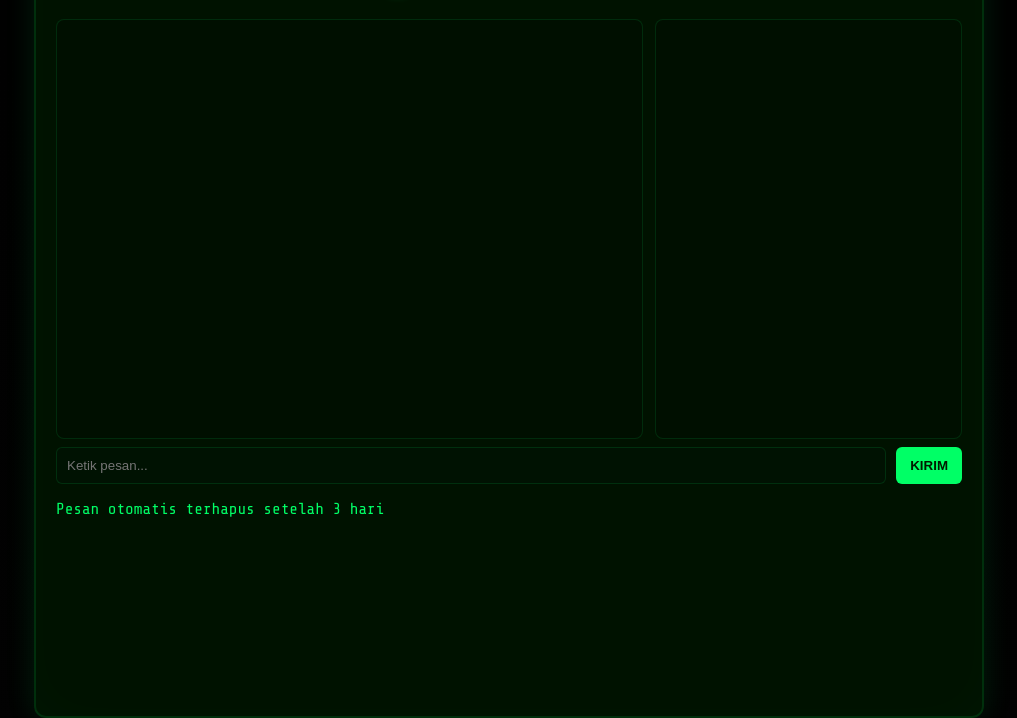
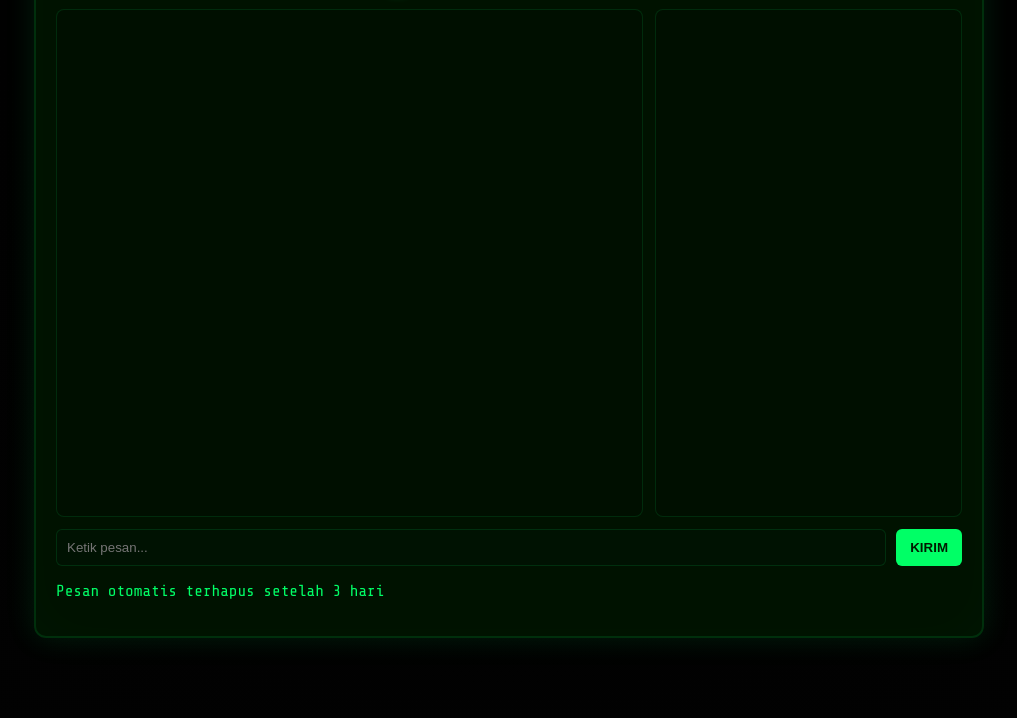
Before and after one commit to eridavira07/anon-chat-eri, a plain HTML site: page index.html in a window 1280 px wide. Shown: the part 82-800 px from the top of the page, without its empty margins (131-1148 px from the left). Drawn offline with nearby package versions, Linux system fonts and the light colour scheme; no server answers.

Commit message:
Add files via upload

```diff
--- a/style.css
+++ b/style.css
@@ -17,7 +17,6 @@ body {
   display:flex; justify-content:center;
   background:radial-gradient(circle at top,var(--bg-start),var(--bg-end));
   font-family:'Share Tech Mono', monospace; color:var(--neon);
-  overflow: hidden;
 }
 
 /* Terminal umum */
@@ -26,28 +25,35 @@ body {
   background:var(--panel); border-radius:12px;
   padding:20px; border:2px solid var(--panel-border);
   box-shadow:0 0 30px rgba(0,255,102,0.12), inset 0 0 60px rgba(0,255,102,0.02);
+  display:flex; flex-direction:column;
+  height:90vh;
 }
 
-.terminal h1, .terminal h2 { text-align:center; color: var(--neon); text-shadow:0 0 8px rgba(0,255,102,0.35); }
+/* Header */
+.terminal h1 { text-align:center; color: var(--neon); text-shadow:0 0 8px rgba(0,255,102,0.35); margin-bottom:12px; }
 
 /* Container chat + admin posts */
-.messages-container { display:flex; gap:12px; }
-.messages { flex:2; height:420px; overflow-y:auto; background: rgba(0, 15, 0, 0.88); padding:12px; border-radius:8px; border:1px solid var(--panel-border); }
-.admin-posts { flex:1; height:420px; overflow-y:auto; background: rgba(0, 15, 0, 0.88); padding:12px; border-radius:8px; border:1px solid var(--panel-border); }
+.messages-container {
+  display:flex; gap:12px; flex:1; overflow:hidden;
+}
+.messages { flex:2; overflow-y:auto; background: rgba(0, 15, 0, 0.88); padding:12px; border-radius:8px; border:1px solid var(--panel-border); }
+.admin-posts { flex:1; overflow-y:auto; background: rgba(0, 15, 0, 0.88); padding:12px; border-radius:8px; border:1px solid var(--panel-border); }
 
 /* Chat message */
 .msg {
   padding:10px 12px; margin-bottom:8px;
   background: rgba(0,255,102,0.02);
   border-left:3px solid rgba(0,255,102,0.12);
-  border-radius:6px;
-  word-break: break-word;
+  border-radius:6px; word-break: break-word;
 }
 .msg .name { font-weight:700; }
 .msg .time { float:right; font-size:0.8rem; color: rgba(102,255,204,0.9); }
 
-/* Input box */
-.input-box { display:flex; gap:10px; margin-top:8px; }
+/* Input box tetap di bawah */
+.input-box {
+  display:flex; gap:10px; margin-top:12px;
+  flex-shrink:0;
+}
 #msgInput { flex:1; padding:10px; border-radius:6px; border:1px solid var(--panel-border); background:#001202; color:var(--neon); }
 #sendBtn { background: var(--neon); border:none; color:#001a00; padding:10px 14px; border-radius:6px; font-weight:bold; cursor:pointer; }
 
@@ -73,7 +79,7 @@ body {
 }
 
 /* Admin page layout */
-.admin-container { display:flex; gap:12px; height:90vh; }
+.admin-container { display:flex; gap:12px; height:100%; }
 .chat-panel { flex:2; display:flex; flex-direction:column; }
 .post-panel { flex:1; display:flex; flex-direction:column; gap:6px; }
 
```
